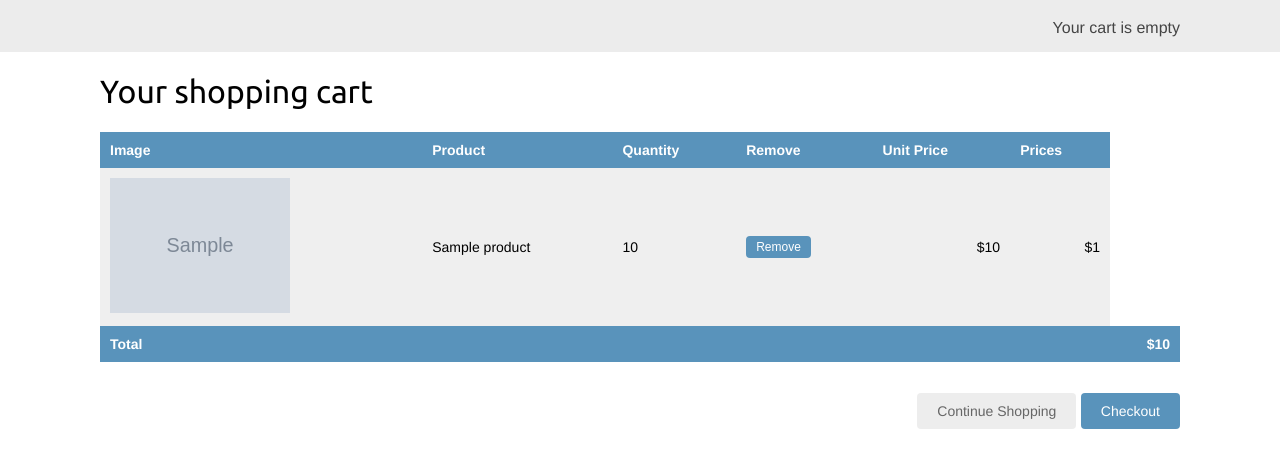
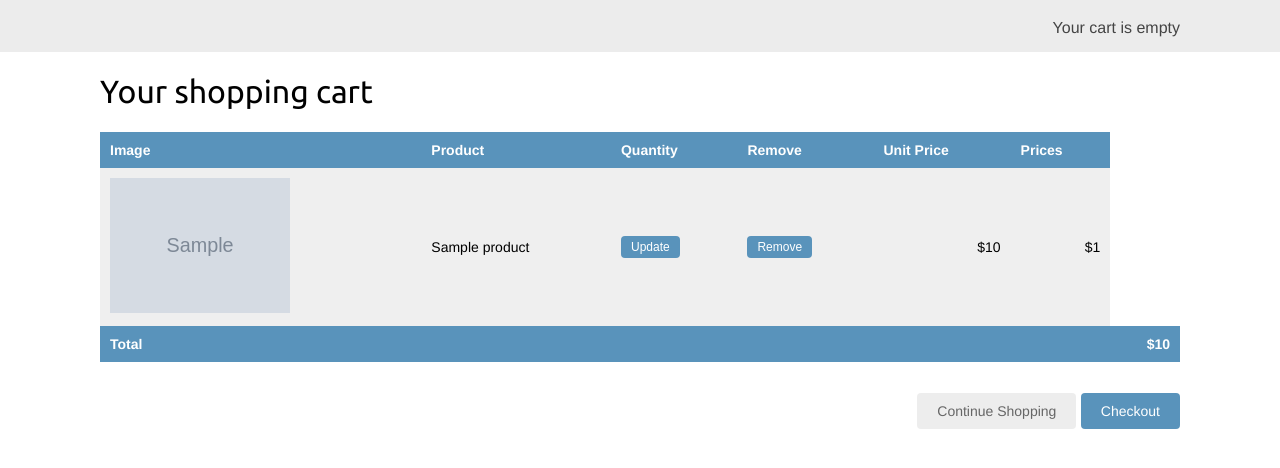
Before and after one commit to jjokah/myshop, a Django app: template cart/templates/cart/detail.html in a window 1280 px wide. Shown: the part 46-514 px from the top of the page. Run offline with Django 3.2, Linux system fonts and the light colour scheme; the template is opened without the code that fills it: most values are stand-ins (such as "Sample title", 1, 10 or a date in 2020); grey boxes marked "Sample" are stand-in pictures.

Commit message:
Update product quantities in the cart.

```diff
--- a/cart/templates/cart/detail.html
+++ b/cart/templates/cart/detail.html
@@ -28,7 +28,14 @@
               </a>
             </td>
             <td>{{ product.name }}</td>
-            <td>{{ item.quantity }}</td>
+            <td>
+              <form action="{% url 'cart:cart_add' product.id %}" method="post">
+                {{ item.update_quantity_form.quantity }}
+                {{ item.update_quantity_form.override }}
+                <input type="submit" value="Update">
+                {% csrf_token %}
+              </form>
+            </td>
             <td>
               <form action="{% url 'cart:cart_remove' product.id %}" method="post">
                 <input type="submit" value="Remove">
--- a/cart/views.py
+++ b/cart/views.py
@@ -44,4 +44,8 @@
     Display the products in cart
     """
     cart = Cart(request)
+    for item in cart:
+        item["update_quantity_form"] = CartAddProductForm(
+            initial={"quantity": item["quantity"], "override": True}
+        )
     return render(request, "cart/detail.html", {"cart": cart})
```
